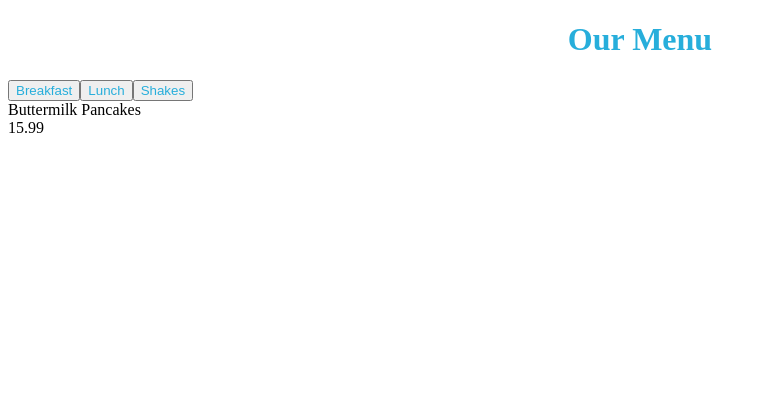
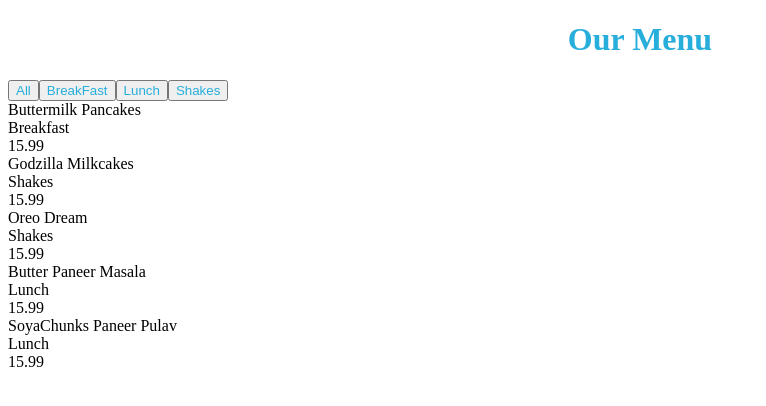
Before and after one commit to acciojob/menu-Dev-13552, a React app: page / in a window 1280 px wide. Shown: the top 406 px of the page, without its empty margins (0-766 px from the left). Built offline with nearby package versions, Linux system fonts and the light colour scheme.

Commit message:
Completed3

```diff
--- a/src/components/App.js
+++ b/src/components/App.js
@@ -38,7 +38,7 @@ const App = () => {
         }
 
     ]
-    const categories = ["Breakfast", "Lunch", "Shakes"]
+    const categories = ["All","Breakfast", "Lunch", "Shakes"]
     const [filter, setFilter] = useState(categories[0])
   return (
 
--- a/src/components/Menu.js
+++ b/src/components/Menu.js
@@ -2,7 +2,7 @@ import React, { useEffect, useState } from 'react'
 
 const Menu = ({menu, categories, filter, setFilter}) => {
     const [filteredArray, setFilteredArray] = useState(menu)
-
+    console.log(filteredArray)
     useEffect(()=>{
         if(filter !== "All"){
             setFilteredArray(menu.filter((item) => filter===item.category))
@@ -10,22 +10,26 @@ const Menu = ({menu, categories, filter, setFilter}) => {
         else{
             setFilteredArray(menu)
         }
-    },[filter])
+
+    },[filter, menu])
   return (
-    <div>
-      {
+    <div id='main'>
+      {/* {
         categories.map((category, index)=>(
             <button id = {`filter-button-${index}`} onClick={()=>{setFilter(category)}} key={index}>{category}</button>
         ))
 
-      }
+      } */}
+      <button id='filter-button-0' onClick={()=>{setFilter('All')}}>All</button>
+      <button id='filter-button-1' onClick={()=>{setFilter('Breakfast')}}>BreakFast</button>
+      <button id='filter-button-2' onClick={()=>{setFilter('Lunch')}}>Lunch</button>
+      <button id='filter-button-3' onClick={()=>{setFilter('Shakes')}}>Shakes</button>
       {
         filteredArray.map((item)=>(
             <div key={item.id}>
                 <div>{item.name}</div>
-                <div>{item.categories}</div>
+                <div>{item.category}</div>
                 <div>{item.price}</div>
-
             </div>
         ))
       }
```
